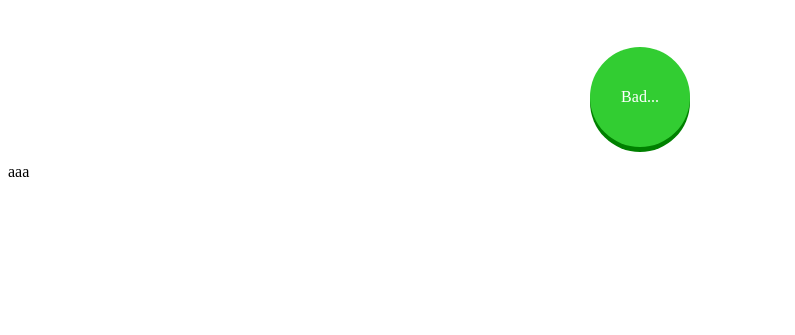
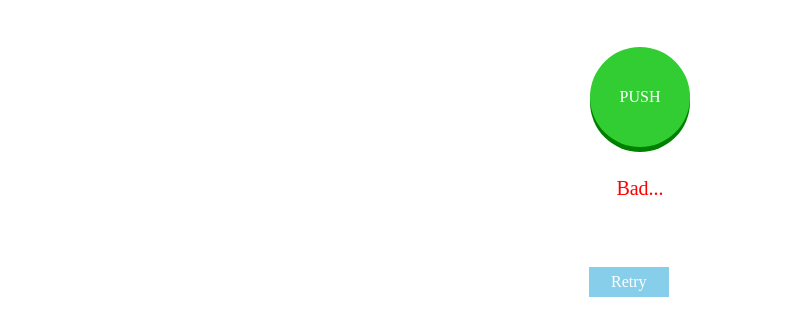
Before and after one commit to key2-hue/JavaScript-lottery, a plain HTML site: page index.html in a window 1280 px wide. Both pictures are taken after a click on the element "PUSH". Shown: the part 233-568 px from the top of the page, without its empty margins (0-795 px from the left). Drawn offline with Linux system fonts and the light colour scheme.

Commit message:
03/23 11:56

```diff
--- a/css/styles.css
+++ b/css/styles.css
@@ -28,9 +28,12 @@ img {
   top: 5px;
 }
 
-/* #result {
-  display: none;
-} */
+#result {
+  text-align: center;
+  color: red;
+  margin-top: 30px;
+  font-size: 20px;
+}
 
 .inactive {
   display: none;
@@ -49,3 +52,16 @@ img {
     opacity: 1;
   }
 }
+
+#retry {
+  text-align: center;
+  width: 80px;
+  height: 30px;
+  left: 46%;
+  background-color: skyblue;
+  line-height: 30px;
+  color: #fff;
+  position: absolute;
+  top: 500px;
+  cursor: pointer;
+}
--- a/index.html
+++ b/index.html
@@ -9,8 +9,9 @@
   <img src="img/omikuji.png">
   <div id="lottery">PUSH</div>
   <div id="result" class="inactive">
-    <p>aaa</p>
+
   </div>
+  <div id="retry">Retry</div>
   <script src="js/main.js"></script>
 </body>
 </html>
--- a/js/main.js
+++ b/js/main.js
@@ -1,18 +1,31 @@
 {
   const lottery = document.getElementById('lottery');
+  let flag = 0;
+  lottery.addEventListener('click', ()=> {
+    if(flag === 1) {
+      return;
+    }
+    flag = 1;
+    const result = Math.random();
+    const resultLottery = document.getElementById('result');
+    if(result < 0.20) {
+      resultLottery.innerHTML = '<p>Lucky!</p>';
+    } else if(result < 0.70) {
+      resultLottery.innerHTML = '<p>Soso</p>';
+    } else {
+      resultLottery.innerHTML = '<p>Bad...</p>';
+    }
 
-  lottery.addEventListener('click', ()=> {
-    const result = Math.random();
-    if(result < 0.20) {
-      lottery.textContent = "Lucky!";
-    } else if(result < 0.70) {
-      lottery.textContent = "SoSo";
-    } else {
-      lottery.textContent = "Bad...";
-    }
-    const resultLottery = document.getElementById('result');
     resultLottery.classList.remove('inactive');
     resultLottery.classList.add('active');
 
   });
+
+  document.getElementById('retry').addEventListener('click', ()=> {
+    flag = 0;
+    const resultLottery = document.getElementById('result');
+    resultLottery.classList.remove('active');
+    resultLottery.classList.add('inactive');
+    resultLottery.innerHTML = "";
+  });
 }
```
